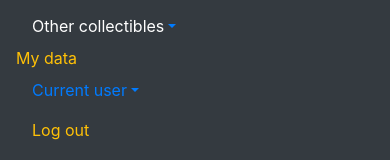
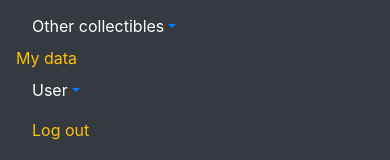
Before and after one commit to zakzc/collector_front, a React (Create React App) app: page / in a window 390 px wide. Shown: the part 456-616 px from the top of the page. Built offline with nearby package versions, Linux system fonts and the light colour scheme.

Commit message:
Adjusts to responsiveness on smaller screens

```diff
--- a/src/App.js
+++ b/src/App.js
@@ -14,8 +14,8 @@ const App = () => {
         <Col
           className="w-100 h-100 m-0 p-0"
           xs={12}
-          sm={3}
-          md={2}
+          sm={4}
+          md={3}
           lg={2}
           xl={2}
         >
@@ -24,8 +24,8 @@ const App = () => {
         <Col
           className="w-100% h-100% m-0 p-0"
           xs={12}
-          sm={9}
-          md={10}
+          sm={8}
+          md={9}
           lg={10}
           xl={10}
         >
--- a/src/app/components/navBar.js
+++ b/src/app/components/navBar.js
@@ -85,7 +85,10 @@ const DashBar = () => {
             <NavDropdown.Item href="#action4">Delete</NavDropdown.Item>
           </NavDropdown>
           <h7 className="text-warning">My data</h7>
-          <NavDropdown title="Current user" id="navbarScrollingDropdown">
+          <NavDropdown
+            title={<span className="text-white">User</span>}
+            id="navbarScrollingDropdown"
+          >
             <NavDropdown.Item>Name: JOHN SMITH</NavDropdown.Item>
             <NavDropdown.Item>Email: "jasdf@asdf"</NavDropdown.Item>
           </NavDropdown>
```
